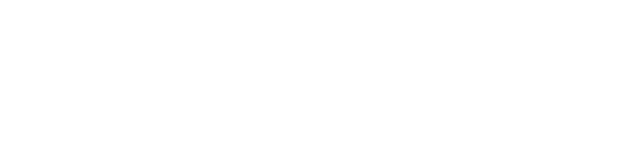
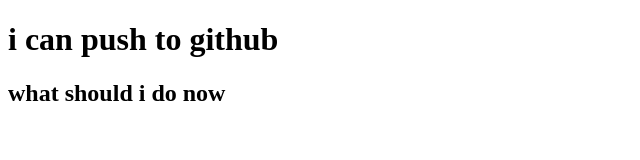
Before and after one commit to Israt-Jahan-Sujana/i-s-r-a-t, a plain HTML site: page index.html in a window 1280 px wide. Shown: the whole page, without its empty margins (0-640 px from the left). Drawn offline with Linux system fonts and the light colour scheme.

Commit message:
added header

```diff
--- a/index.html
+++ b/index.html
@@ -4,9 +4,10 @@
     <meta charset="UTF-8">
     <meta http-equiv="X-UA-Compatible" content="IE=edge">
     <meta name="viewport" content="width=device-width, initial-scale=1.0">
-    <title>Document</title>
+    <title>israts 1st github</title>
 </head>
 <body>
-
+    <h1>i can push to github</h1>
+    <h2>what should i do now</h2>
 </body>
 </html>
```
